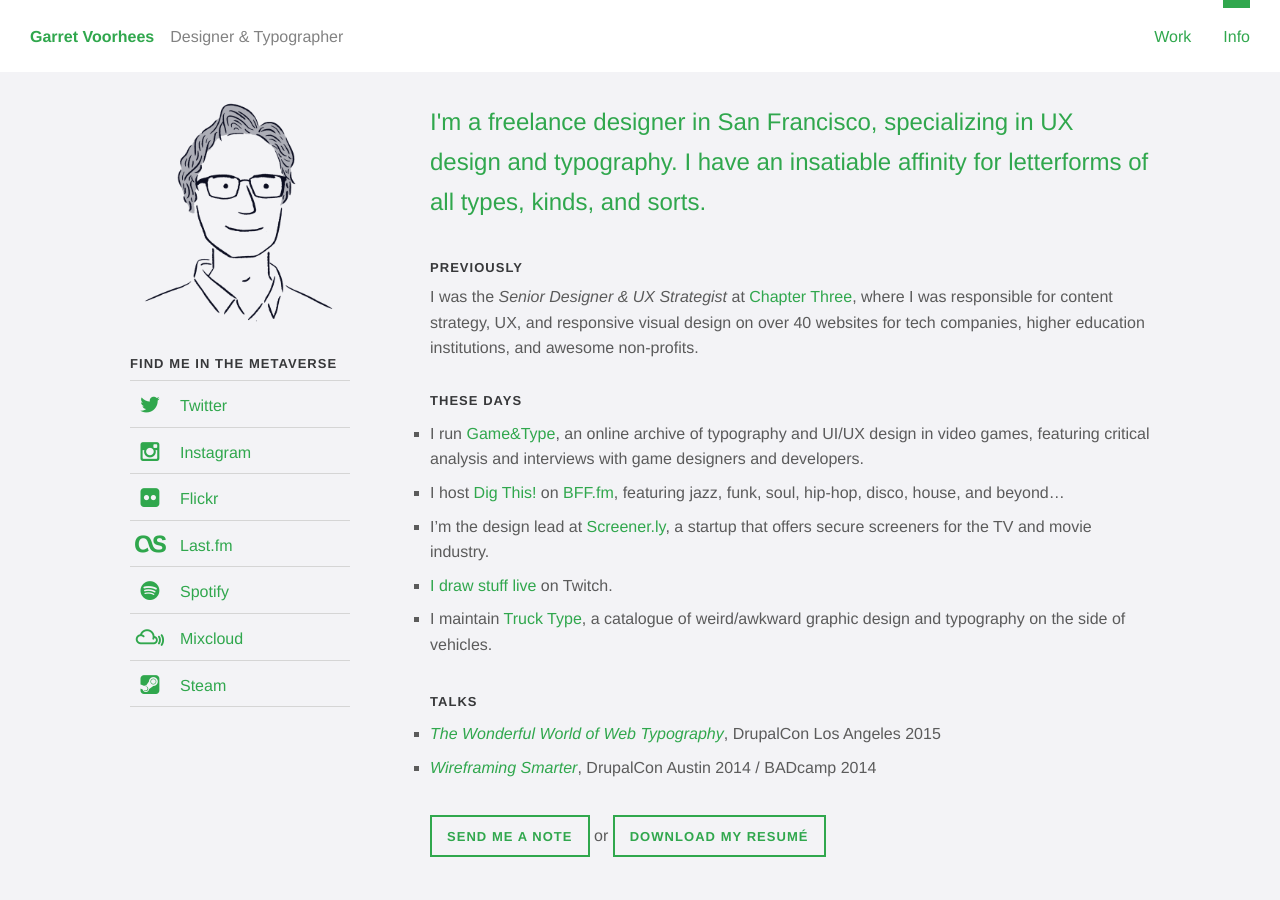
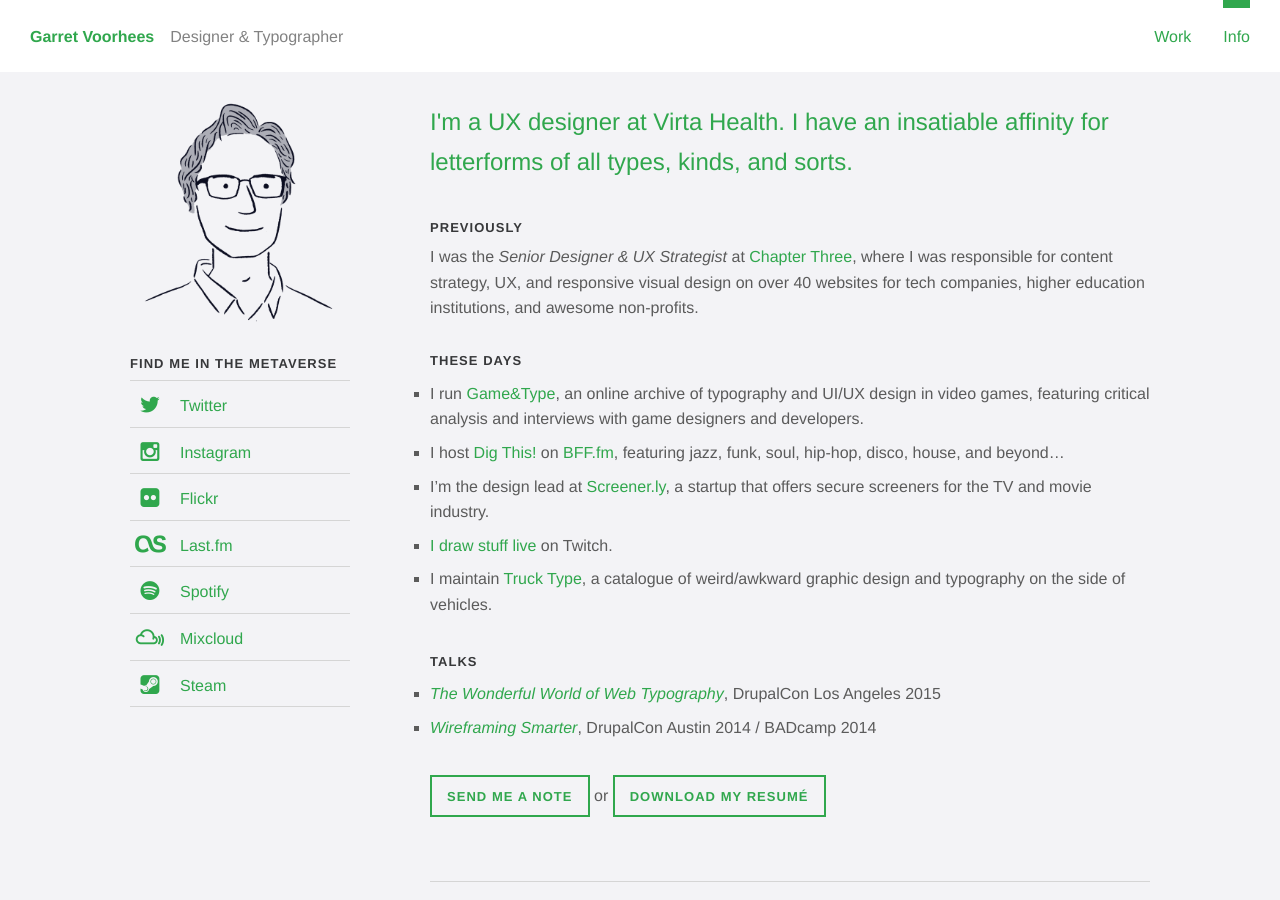
Before and after one commit to garretvoorhees/garretvoorhees.github.io, a Jekyll site: the page built from info/index.html, in a window 1280 px wide and 900 px high. Built offline with Jekyll 4.4.1, drawn with Linux system fonts in a browser that asks for light colours; some web fonts are replaced.

Commit message:
Updated bio to add Virta :D

```diff
--- a/_includes/bio.html
+++ b/_includes/bio.html
@@ -1,4 +1,4 @@
-<h2>I'm a freelance designer in San Francisco, specializing in UX design and typography. I have an insatiable affinity for letterforms of all types, kinds, and sorts.</h2>
+<h2>I'm a UX designer at Virta Health. I have an insatiable affinity for letterforms of all types, kinds, and sorts.</h2>
 
 <h4>Previously</h4>
 <p>I was the <em>Senior Designer & UX Strategist</em> at <a target="_blank" href="http://www.chapterthree.com">Chapter Three</a>, where I was responsible for content strategy, UX, and responsive visual design on over 40 websites for tech companies, higher education institutions, and awesome non-profits.</p>
```
